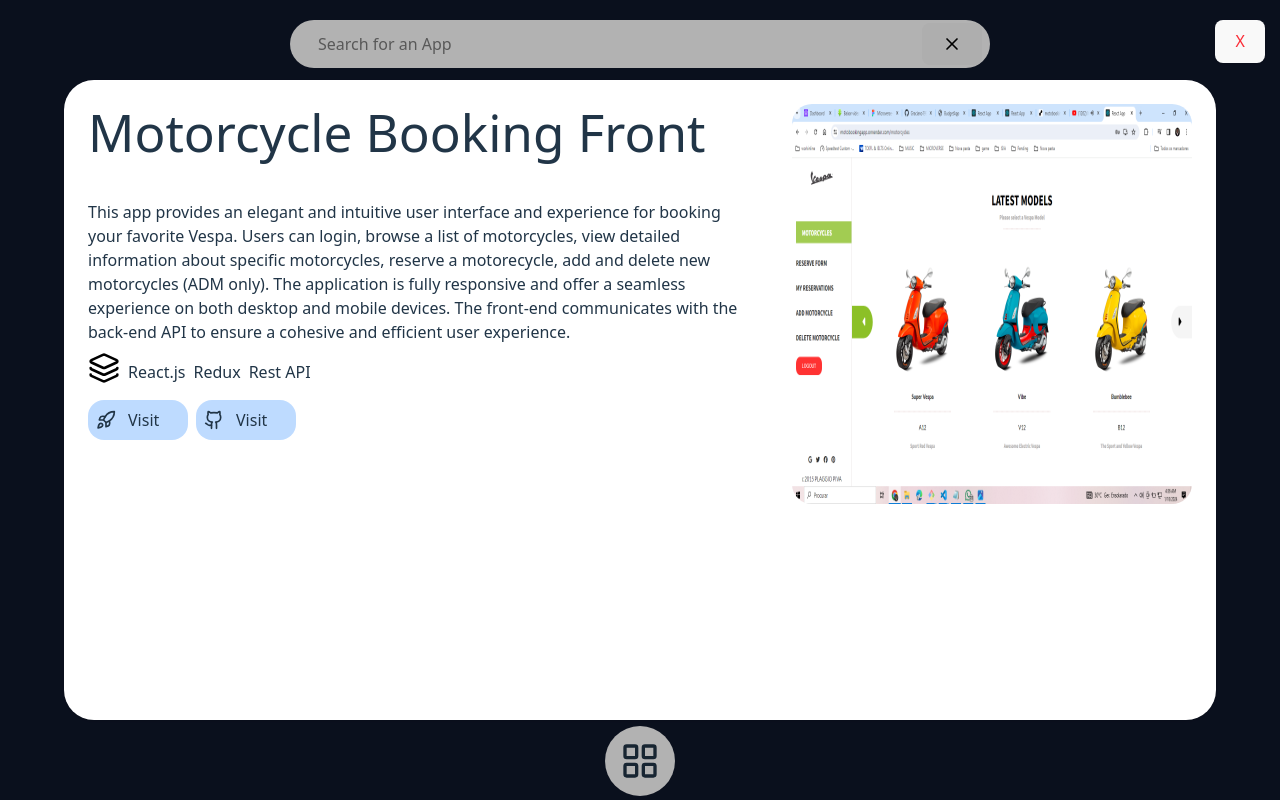
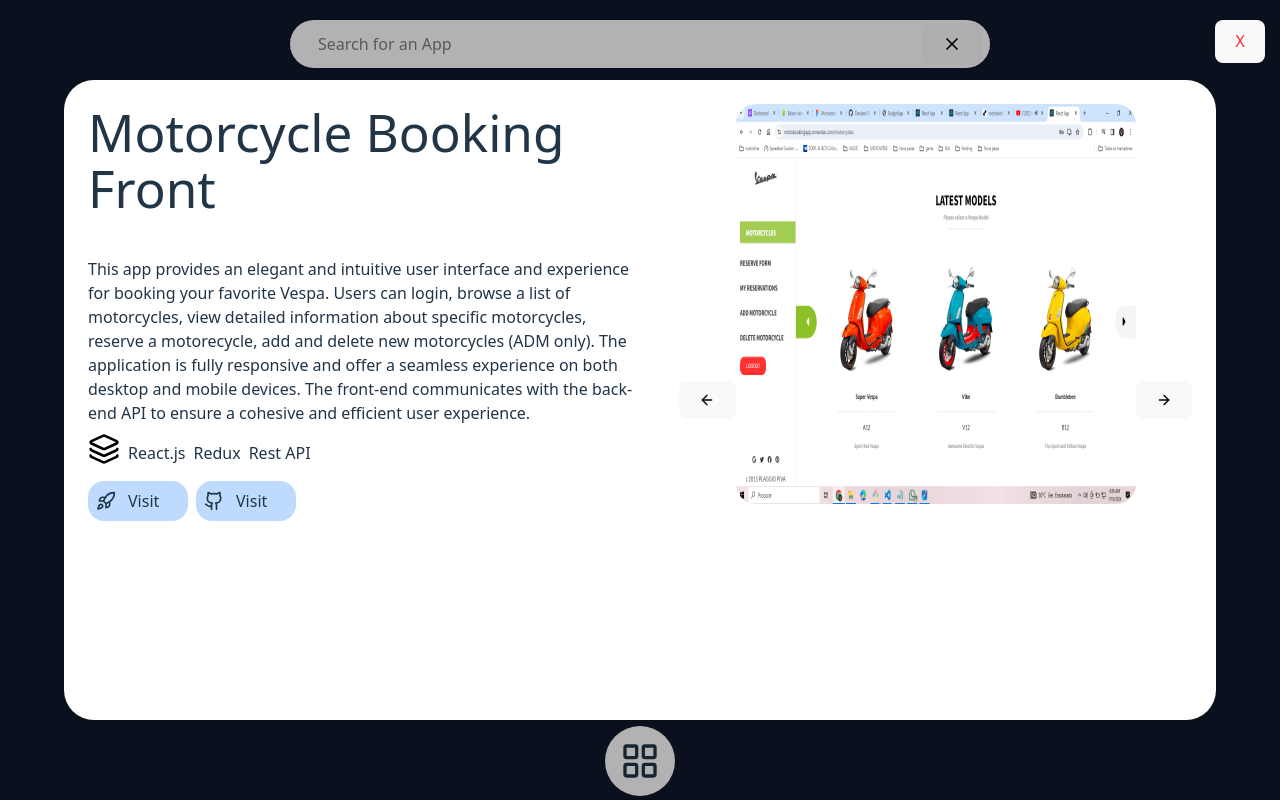
Before and after one commit to Graciano1997/portfolio, a React (Vite) app: page /apps in a window 1280 px wide. Built offline with nearby package versions, Linux system fonts and the light colour scheme.

Commit message:
add the modal responsivity

```diff
--- a/src/components/Apps.jsx
+++ b/src/components/Apps.jsx
@@ -1,4 +1,4 @@
-import { BikeIcon, Biohazard, BiohazardIcon, BookAIcon, Calculator, GithubIcon, Layers3Icon, MusicIcon, RocketIcon, SquarePenIcon } from "lucide-react";
+import { ArrowLeft, ArrowLeftCircleIcon, ArrowRight, ArrowRightCircleIcon, BikeIcon, Biohazard, BiohazardIcon, BookAIcon, Calculator, GithubIcon, Layers3Icon, MusicIcon, RocketIcon, SquarePenIcon } from "lucide-react";
 import { AppItem } from "./general/AppItem";
 import { Search } from "./general/Search";
 import Modal from "./general/Modal";
@@ -22,10 +22,10 @@
         <AppItem icon={<p className="text-md">Ujama Bank</p>}/>
     </div>
     <Modal>
-        <div className="flex flex-wrap md:grid md:grid-cols-[70fr_30fr]  h-[100%] p-3 gap-10">
+        <div className="flex flex-wrap  md:grid md:grid-cols-[70fr_30fr]  h-[100%] md:p-3 gap-10">
             <div className="text-start">
               <h1 className="text-start">{projects[0].title}</h1>
-              <p className="mt-10">{projects[0].content}</p>
+              <p className="mt-5 sm:mt-10">{projects[0].content}</p>
 
               <div className="flex gap-2 items-center mt-2">
                 <Layers3Icon className="text-black w-8 h-8" />
@@ -40,11 +40,20 @@
                 <a href={projects[0].link[0]} className="text-light flex gap-3 items-center w-[100px] p-2 bg-blue-200 rounded-[16px]"><RocketIcon className="w-5 h-5"/>Visit</a>
                 <a href={projects[0].link[1]} className="text-light flex gap-3 items-center w-[100px] p-2 bg-blue-200 rounded-[16px]"><GithubIcon className="w-5 h-5"/>Visit</a>
               </div>
+            </div>
 
-            </div>
-            <div className="">
-                <div className="w-70 h-70 sm:w-70 sm:h-70 md:w-100 md:h-100 ">
+            <div className="grid grid-cols-[5fr_90fr_5fr] gap-0">
+                <div className="flex items-center justify-center">
+                     <button className="p-0 flex items-center justify-center rounded-full">
+                    <ArrowLeft className="w-4 h-4 text-black"/>
+                    </button></div>
+                <div className="h-[50vh] w-[60vw]  sm:w-[70vw] sm:h-[70vh] md:w-100 md:h-100 ">
                 <img src={projects[0].image} className="w-[100%] h-[100%] rounded-[20px] object-fit" alt="" />
+                </div>
+                <div className="flex items-center justify-center">
+                    <button className="p-0 flex items-center justify-center rounded-full">
+                    <ArrowRight className="w-4 h-4 text-black"/>
+                    </button>
                 </div>
             </div>
 
```
